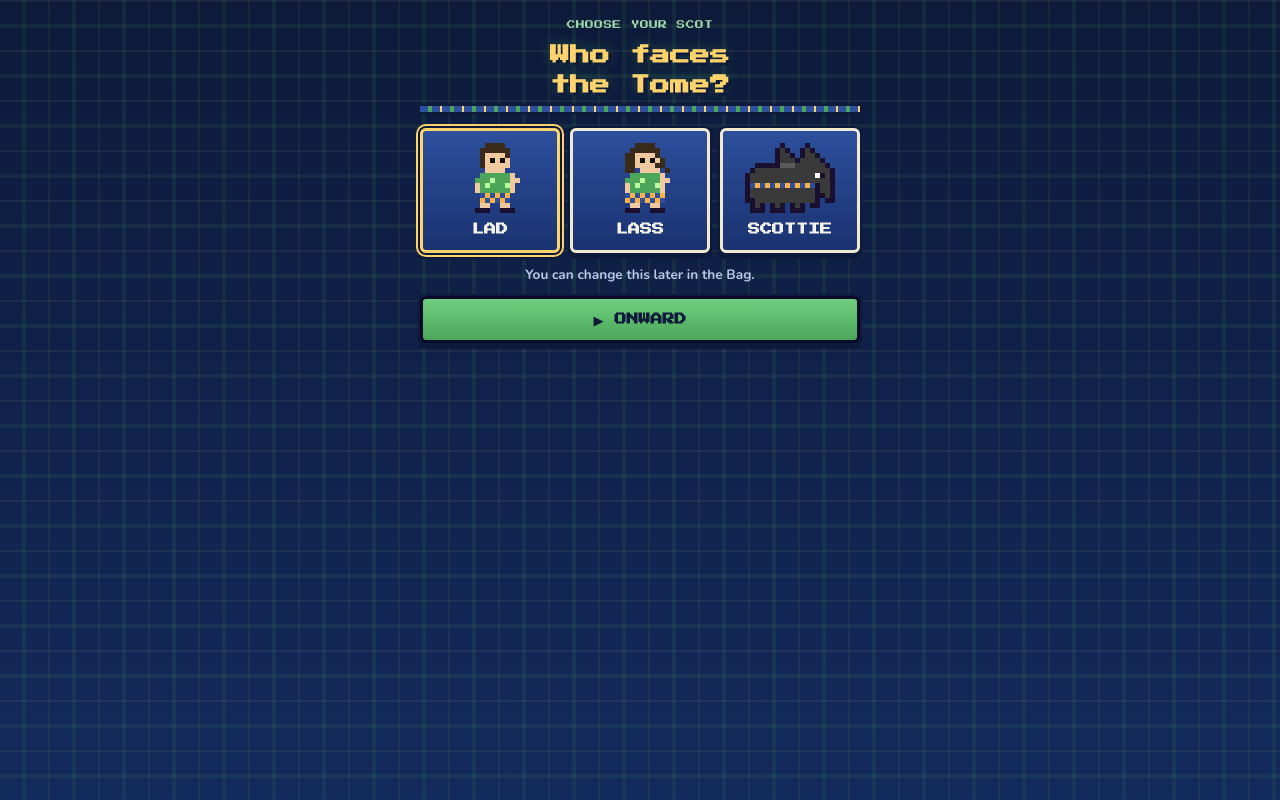
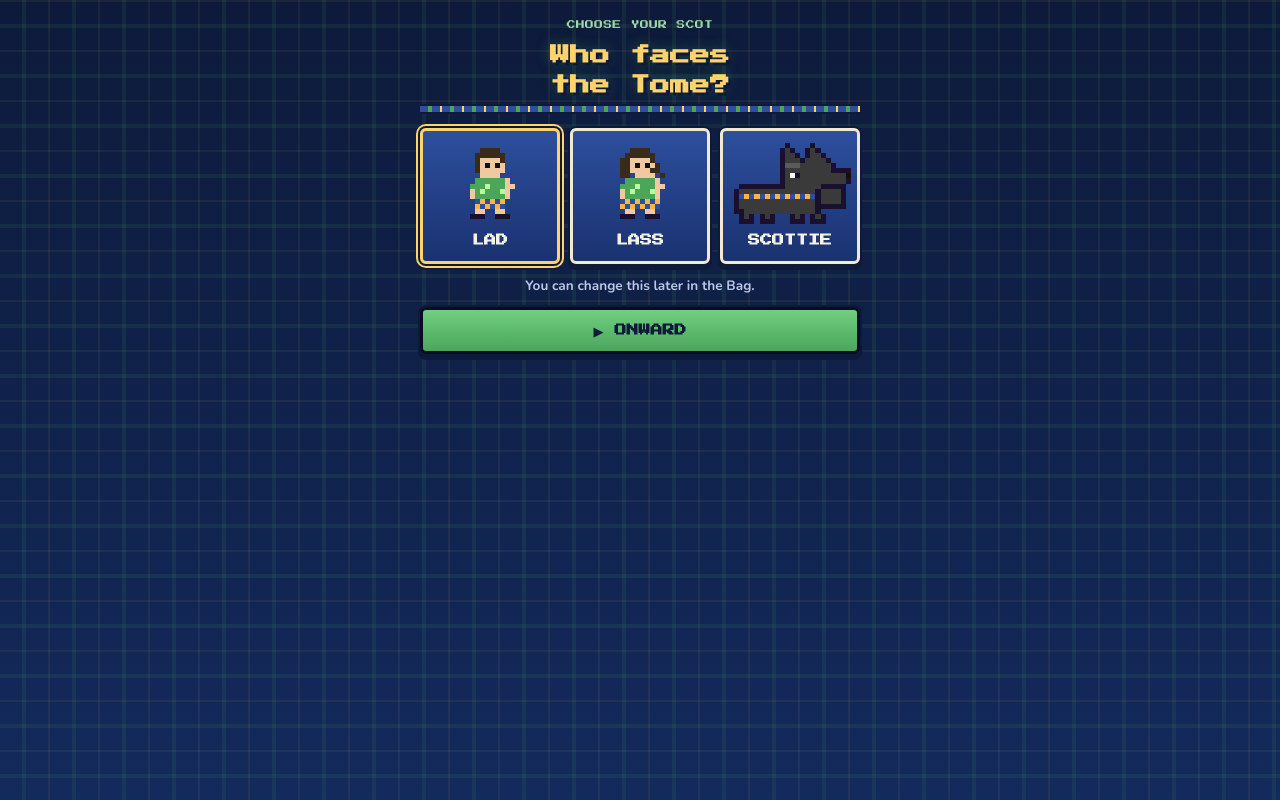
Before and after one commit to ZuzuRocks-2p/Econ-monster, a plain HTML site: page index.html in a window 1280 px wide. Drawn offline with nearby package versions, Linux system fonts and the light colour scheme.

Commit message:
Scottie with a real muzzle, nose, and beard; picker canvases scale to frame
Co-Authored-By: Claude Fable 5.1 <noreply@anthropic.com>
Claude-Session: https://claude.ai/code/session_01Dmugd3LPCsV5trosAtc7nq

```diff
--- a/game.js
+++ b/game.js
@@ -142,20 +142,22 @@ const HEROES={
 "..ss..ss..",
 ".kkk..kkk."]},
  scottie:{name:"Scottie",icon:"🐕",map:[
-"........k....k......",
-".......kek..kek.....",
-".......keek.keek....",
-".......keeekeeeek...",
-"...kkkkkEEEeeeeeek..",
-"..keeeeeeeeeeeeeeek.",
-".keeeeeeeeeeeeewkek.",
-".keeeeeeeeeeeeeeeek.",
-".kjyjyjyjyjyjyjkeek.",
-".keeeeeeeeeeeeekeek.",
-".keeeeeeeeeeeeekkek.",
-".kkeeeeeeeeeeeek.kk.",
-"..kek.kek.kek.kk....",
-"..kkk.kkk.kkk......."]}
+"...........k....k.......",
+"..........kek..kek......",
+"..........keek.keek.....",
+"..........keeekeeeek....",
+"..........kEEEeeeeeek...",
+"..........keeeeeeeeekkkk",
+"..........kewkeeeeeeeeeb",
+"..........keeeeeeeeeeeek",
+"..kkkkkkkkkeeeeeeekkkkk.",
+".keeeeeeeeeeeeeeekeeeek.",
+".kjyjyjyjyjyjyjyjkeeeek.",
+".keeeeeeeeeeeeeeekeeeek.",
+".keeeeeeeeeeeeeeekkkkkk.",
+".kkeeeeeeeeeeeeeek......",
+"..kek.kek...kek.kek.....",
+"..kkk.kkk...kkk.kkk....."]}
 };
 let HERO=HEROES[load("hero","lad")]?HEROES[load("hero","lad")].map:HEROES.lad.map;
 function setHero(k){if(!HEROES[k])return;save("hero",k);HERO=HEROES[k].map}
@@ -422,10 +424,10 @@ function result(){
 // ---------- HERO PICKER ----------
 function pickHero(){
   app.innerHTML=`<header class="title"><p class="eyebrow">Choose your Scot</p><h1>Who faces<br>the Tome?</h1><div class="tartan" aria-hidden="true"></div></header>
-  <div class="heroes">${Object.entries(HEROES).map(([k,h])=>`<button class="ghost heroBtn ${heroKey()===k?"on":""}" data-h="${k}"><canvas width="100" height="70" data-c="${k}"></canvas><span class="lbl">${esc(h.name).toUpperCase()}</span></button>`).join("")}</div>
+  <div class="heroes">${Object.entries(HEROES).map(([k,h])=>`<button class="ghost heroBtn ${heroKey()===k?"on":""}" data-h="${k}"><canvas width="120" height="80" data-c="${k}"></canvas><span class="lbl">${esc(h.name).toUpperCase()}</span></button>`).join("")}</div>
   <p class="muted small" style="text-align:center">You can change this later in the Bag.</p>
   <button class="big center" id="go"><span class="lbl">▶ ONWARD</span></button>`;
-  document.querySelectorAll("canvas[data-c]").forEach(cv=>{const c=cv.getContext("2d");c.imageSmoothingEnabled=false;{const m=HEROES[cv.dataset.c].map;drawMap(c,m,(20-m[0].length)*3,0,5)}});
+  document.querySelectorAll("canvas[data-c]").forEach(cv=>{const c=cv.getContext("2d");c.imageSmoothingEnabled=false;{const m=HEROES[cv.dataset.c].map;drawMap(c,m,(24-m[0].length)*2.5,(16-m.length)*2.5,5)}});
   document.querySelectorAll(".heroBtn").forEach(b=>b.onclick=()=>{setHero(b.dataset.h);SFX.click();document.querySelectorAll(".heroBtn").forEach(x=>x.classList.toggle("on",x===b))});
   $("#go").onclick=()=>{if(!load("hero",null))setHero("lad");SFX.loot();home()};
 }
--- a/index.html
+++ b/index.html
@@ -202,7 +202,7 @@ button.opt.right{animation:popIn .3s}
 .sndHint{position:absolute;left:50%;bottom:8px;transform:translateX(-50%);font-family:var(--pixel);font-size:.5rem;color:#fff;background:rgba(13,26,58,.8);border:2px solid var(--line);padding:6px 10px;border-radius:4px;animation:blink 1.4s infinite;pointer-events:none;white-space:nowrap}
 .heroes{display:grid;grid-template-columns:repeat(3,1fr);gap:10px}
 .heroBtn{align-items:center;text-align:center;gap:8px;padding:12px 6px}
-.heroBtn canvas{image-rendering:pixelated;width:100px;height:70px;max-width:100%}
+.heroBtn canvas{image-rendering:pixelated;width:100%;height:auto;aspect-ratio:3/2}
 .heroBtn.on{border-color:#ffd36b;box-shadow:0 0 0 2px #0d1a3a,0 0 0 4px #ffd36b,0 4px 0 2px #0d1a3a}
 .review{padding-left:20px;display:flex;flex-direction:column;gap:10px;margin:0}
 .review li{line-height:1.35}
```
